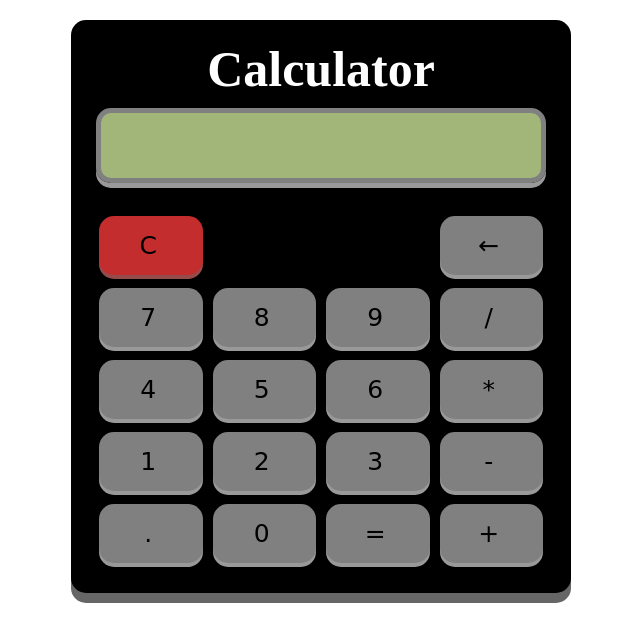
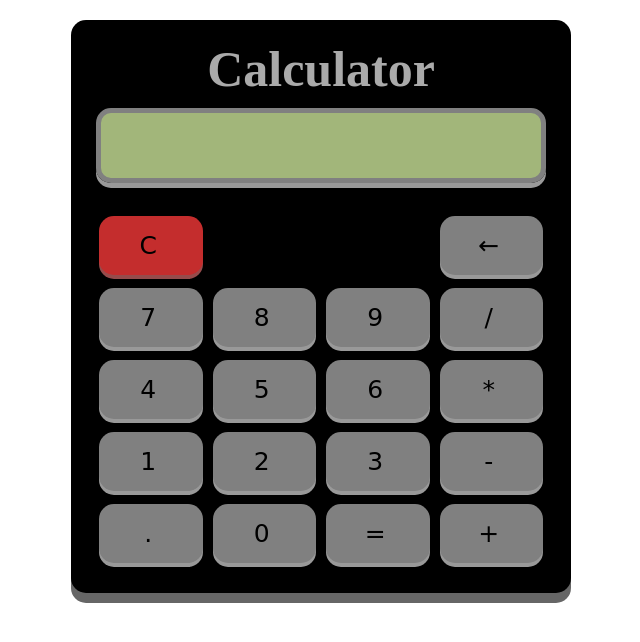
Before and after one commit to Moaaz-Rafique/web-calculator, a plain HTML site: page index.html in a window 1280 px wide. Shown: the whole page, without its empty margins (319-959 px from the left). Drawn offline with Linux system fonts and the light colour scheme; a web font is replaced by a local one.

Commit message:
Update style.css

```diff
--- a/style.css
+++ b/style.css
@@ -19,7 +19,7 @@ h1{
     width: 100%;
     text-align: center;
     font-size: 50px;
-    color: white;
+    color: #aaa;
     margin: auto;
 }
 .numbers{
```
